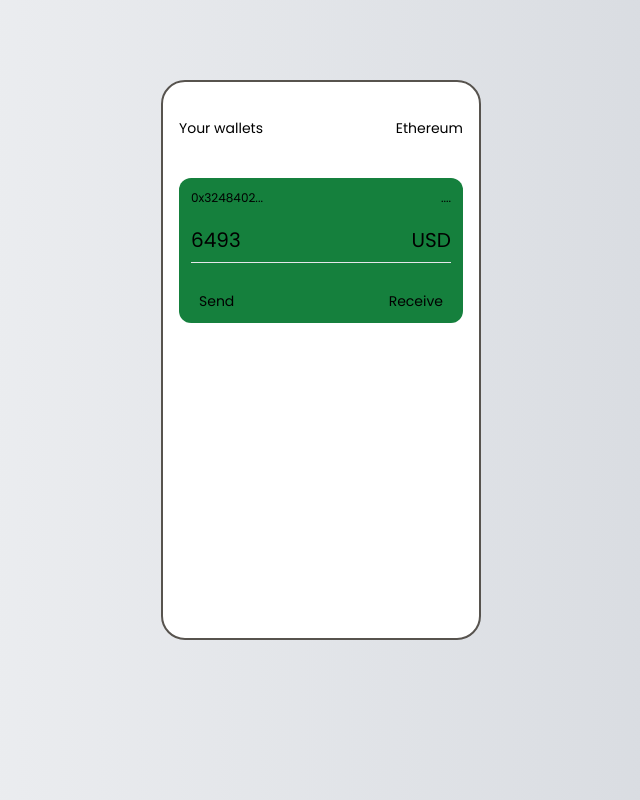
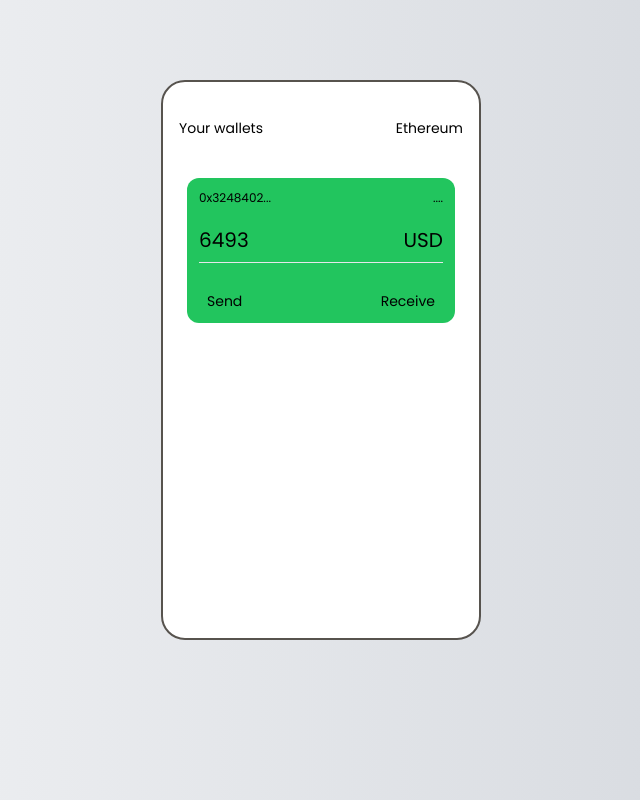
Before and after one commit to royvardhan/wallet, a React (Create React App) app: page / in a window 1280 px wide. Shown: the whole page, without its empty margins (319-959 px from the left). Built offline with nearby package versions, Linux system fonts and the light colour scheme.

Commit message:
Update Wallet.js

```diff
--- a/src/Wallet.js
+++ b/src/Wallet.js
@@ -7,7 +7,7 @@ export default function Wallet() {
             <p>Your wallets</p>
             <button>Ethereum</button>
             </div>
-            <container className="text-sm flex flex-col mt-10 bg-green-700 p-3 place-content-center rounded-xl border-solid ">
+            <container className="text-sm m-2 flex flex-col mt-10  bg-green-500 p-3 place-content-center rounded-xl border-solid ">
 
                 <detailscontainer className="flex text-xs justify-between ">
                 <p>0x3248402...</p>
```
